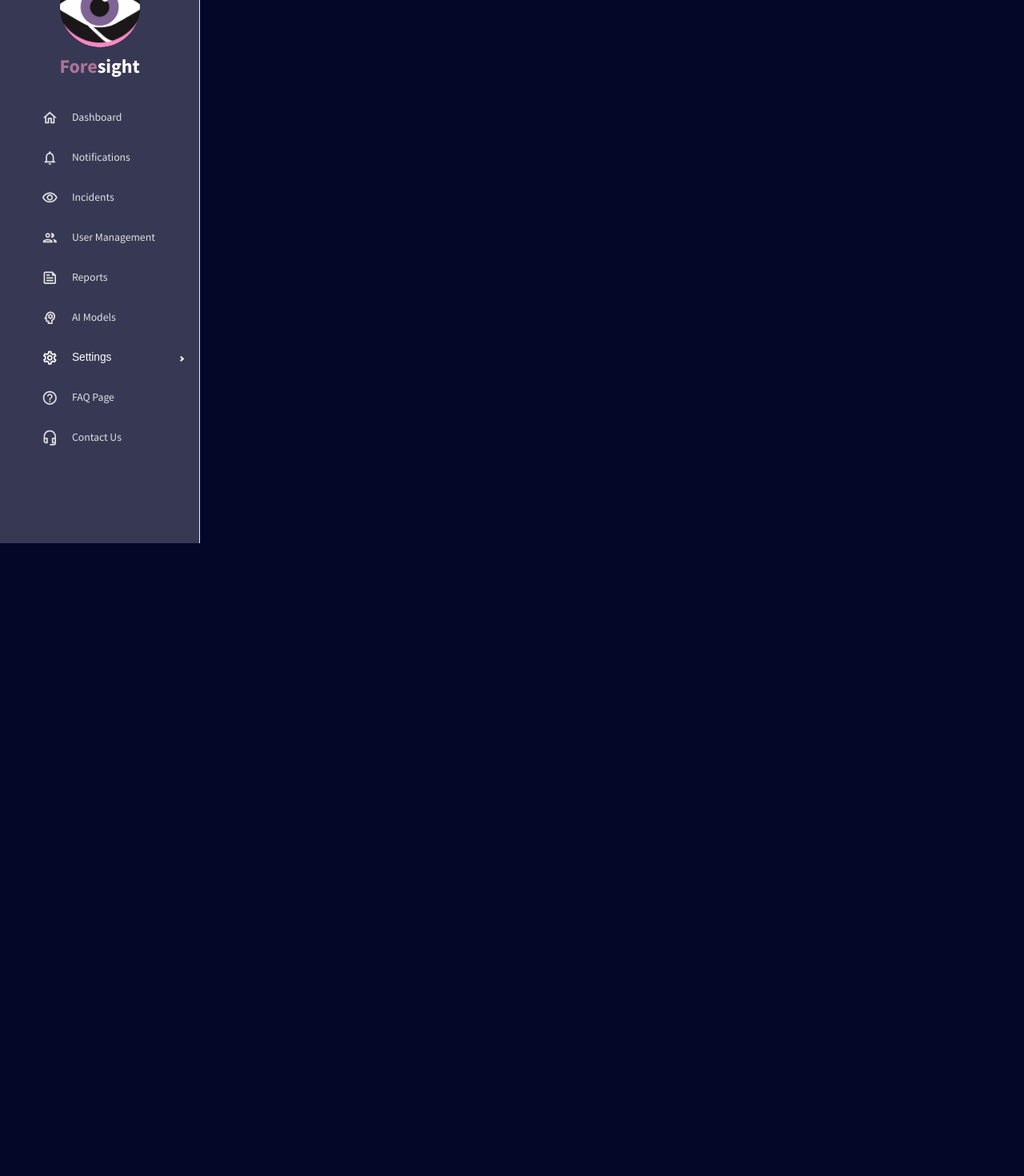
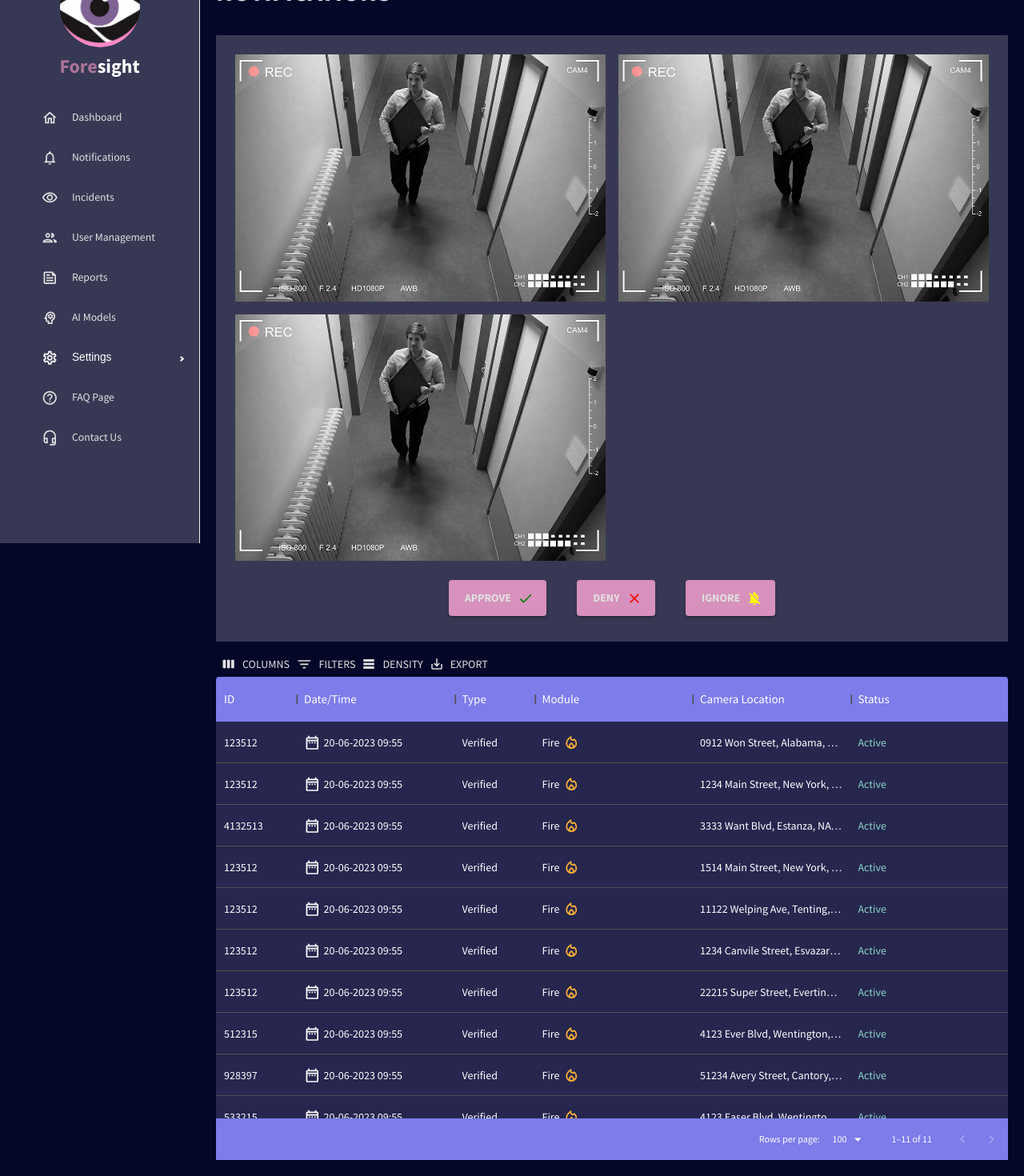
Before and after one commit to oceands/Project_Foresight, a React (Create React App) app in the folder client/: page /notifications in a window 1280 px wide. Shown: the part 121-1591 px from the top of the page at 80% size. Before the commit the page ends 800 px from the top, so only its background shows below. Built offline with nearby package versions, Linux system fonts and the light colour scheme.

Commit message:
New notifications page added

```diff
--- a/client/src/pages/dashboard/index.jsx
+++ b/client/src/pages/dashboard/index.jsx
@@ -41,12 +41,15 @@ const Dashboard = () => {
         <Box>
           <Button
             sx={{
-              backgroundColor: colors.purpleAccent[700],
-              color: colors.grey[100],
-              fontSize: "14px",
-              fontWeight: "bold",
-              padding: "10px 20px",
-            }}
+          backgroundColor: colors.pinkAccents[500],
+          color: colors.grey[100],
+          fontSize: "14px",
+          fontWeight: "bold",
+          padding: "10px 20px",
+          '&:hover': {
+            backgroundColor: colors.pinkAccents[600], // New color on hover
+          },
+        }}
           >
             <DownloadOutlinedIcon sx={{ mr: "10px" }} />
             Download Reports
--- a/client/src/pages/notifications/index.jsx
+++ b/client/src/pages/notifications/index.jsx
@@ -1,13 +1,266 @@
 import React from "react";
-import { Box, useTheme } from "@mui/material";
+import { Box, useTheme, Grid, Button } from "@mui/material";
 import { DataGrid, GridToolbar } from "@mui/x-data-grid";
 import { tokens } from "../../theme";
 import { mockDataContacts } from "../../data/mockData";
-
+import Icon from '@mui/icons-material/LocalFireDepartmentOutlined';
+import CalendarIcon from '@mui/icons-material/DateRangeOutlined';
 import Header from "../../components/Header";
 
+
+import CheckIcon from '@mui/icons-material/Check';
+import CloseIcon from '@mui/icons-material/Close';
+import NotificationsOffIcon from '@mui/icons-material/NotificationsOff';
+
 const Notifications = () => {
-//fill code here
+    const theme = useTheme();
+    const colors = tokens(theme.palette.mode);
+
+    const columns = [
+
+      { field: "incidentID", headerName: "ID", disableColumnMenu: true,},
+      {
+        field: "incidentDateTime",
+        headerName: "Date/Time",
+        renderCell: (params) => (
+          <div style={{ display: "flex", alignItems: "center" }}>
+            <CalendarIcon style={{ marginRight: "4px" }}>your_icon_name_here</CalendarIcon>
+            {params.value}
+          </div>
+        ),
+        flex: 1,
+        disableColumnMenu: true,
+      },
+      {
+        field: "incidentType",
+        headerName: "Type",
+        type: "number",
+        headerAlign: "left",
+        align: "left",
+        disableColumnMenu: true,
+      },
+
+      {
+        field: "incidentModule",
+        headerName: "Module",
+        renderCell: (params) => (
+          <div style={{ display: "flex", alignItems: "center" }}>
+            {params.value}
+            {params.value === "Fire" && (
+              <Icon style={{ marginLeft: "4px", color: "#FFB133" }}>fire</Icon>
+            )}
+            {/* Add more conditions for other icons */}
+          </div>
+        ),
+        flex: 1,
+        disableColumnMenu: true,
+      },
+      {
+        field: "incidentCamera",
+        headerName: "Camera Location",
+        flex: 1,
+        disableColumnMenu: true,
+      },
+      {
+        field: "incidentStatus",
+        headerName: "Status",
+        flex: 1,
+        cellClassName: "name-column--cell",
+        disableColumnMenu: true,
+
+      },
+
+    ];
+    return (
+      <Box m="20px" >
+        <Box display="flex" justifyContent="space-between" alignItems="center">
+            <Header title="NOTIFICATIONS"/>
+        </Box>
+
+        {/*GRID FOR THE CCTV FOOTAGE*/}
+
+        <Box p={2} backgroundColor= {colors.primary[400]} >
+        <Box p={1} >
+
+        <Grid container spacing={2}>
+        <Grid  item xs={12} sm={12} md={8} lg={6} xl={4} >
+        <Box
+            width="100%"
+            backgroundColor={colors.primary[400]}
+            display="flex"
+            alignItems="center"
+            justifyContent="center"
+          >
+            {/*Insert the video / RTSP FEED HERE */}
+            <img
+          src={"../../assets/vid-evidence.jpg"}
+          alt="sample"
+          style={{ maxWidth: '100%', height: 'auto' }}  // Controlling image dimensions
+        />
+        </Box>
+        </Grid>
+        <Grid  item xs={12} sm={12} md={8} lg={6} xl={4} >
+        <Box
+            width="100%"
+            backgroundColor={colors.primary[400]}
+            display="flex"
+            alignItems="center"
+            justifyContent="center"
+          >
+            {/*Insert the video / RTSP FEED HERE */}
+            <img
+          src={"../../assets/vid-evidence.jpg"}
+          alt="sample"
+          style={{ maxWidth: '100%', height: 'auto' }}  // Controlling image dimensions
+        />
+        </Box>
+        </Grid>
+        <Grid  item xs={12} sm={12} md={8} lg={6} xl={4} >
+        <Box
+            width="100%"
+            backgroundColor={colors.primary[400]}
+            display="flex"
+            alignItems="center"
+            justifyContent="center"
+          >
+            {/*Insert the video / RTSP FEED HERE */}
+            <img
+          src={"../../assets/vid-evidence.jpg"}
+          alt="sample"
+          style={{ maxWidth: '100%', height: 'auto' }}  // Controlling image dimensions
+        />
+        </Box>
+        </Grid>
+      </Grid>
+      </Box>
+
+      {/*Buttons*/}
+      <Box
+        width="50%"
+        display="flex"
+        alignItems="center"
+        justifyContent="space-around"  // To evenly space the buttons
+        padding={2}  // Adding padding for spacing
+        margin="auto" // Center horizontally and vertically
+      >
+        <Button
+        variant="contained"
+        endIcon={<CheckIcon sx={{ color:"green" }}/>}
+        sx={{
+            backgroundColor: colors.pinkAccents[500],
+            color: colors.grey[100],
+            fontSize: "14px",
+            fontWeight: "bold",
+            padding: "10px 20px",
+            '&:hover':
+            {
+              backgroundColor: colors.pinkAccents[600], // New color on hover
+            },
+          }}
+        >
+          Approve
+        </Button>
+
+        <Button
+        variant="contained"
+        endIcon={<CloseIcon sx={{ color:"red" }}/>}
+        sx={{
+            backgroundColor: colors.pinkAccents[500],
+            color: colors.grey[100],
+            fontSize: "14px",
+            fontWeight: "bold",
+            padding: "10px 20px",
+            '&:hover':
+            {
+              backgroundColor: colors.pinkAccents[600], // New color on hover
+            },
+          }}
+        >
+          Deny
+        </Button>
+
+        <Button
+        variant="contained"
+        endIcon={<NotificationsOffIcon sx={{ color:"yellow" }}/>}
+        sx={{
+            backgroundColor: colors.pinkAccents[500],
+            color: colors.grey[100],
+            fontSize: "14px",
+            fontWeight: "bold",
+            padding: "10px 20px",
+            '&:hover':
+            {
+              backgroundColor: colors.pinkAccents[600], // New color on hover
+            },
+          }}
+        >
+          Ignore
+        </Button>
+      </Box>
+      </Box>
+
+        <Box
+          m="8px 0 0 0"
+          width="100%"
+          height="80vh"
+          sx={{
+            "& .MuiDataGrid-root": {
+              border: "none",
+              fontSize: "14px",
+              "& .MuiDataGrid-cell:focus": {
+                outline: "none", // Remove the focus outline
+              },
+              "& .MuiDataGrid-row.Mui-selected": {
+                backgroundColor: "#4f4f95",
+                "&:hover": {
+                  backgroundColor: "#4f4f95", // Keep the same color on hover
+                },
+              },
+            },
+
+            "& .MuiDataGrid-cell": {
+              borderBottom: "none",
+            },
+            "& .name-column--cell": {
+              color: "#8cd2c6",
+            },
+            "& .MuiDataGrid-columnHeaders": {
+              backgroundColor: "#7C7CEA",
+              borderBottom: "none",
+            },
+            "& .MuiDataGrid-columnHeaderTitle": {
+
+              fontSize: "15px"
+            },
+            "& .MuiDataGrid-virtualScroller": {
+              backgroundColor: "#26264F"
+            },
+            "& .MuiDataGrid-footerContainer": {
+              borderTop: "none",
+              backgroundColor: "#7C7CEA",
+            },
+            "& .MuiCheckbox-root": {
+              color: `${colors.pinkAccents[200]} !important`,
+            },
+            "& .MuiDataGrid-toolbarContainer .MuiButton-text": {
+              color: `${colors.grey[100]} !important`,
+              fontSize: "14px",
+            },
+          }}
+        >
+           <DataGrid
+            rows={mockDataContacts}
+            columns={columns}
+            components={{ Toolbar: GridToolbar }}
+            onRowClick={(params) => {
+              // Handle row click here
+              console.log("Row clicked:", params.row);
+
+            }}/>
+
+        </Box>
+      </Box>
+    );
 };
 
 export default Notifications;
```
Also changed, not shown: client/public/assets/vid-evidence.jpg (added).
